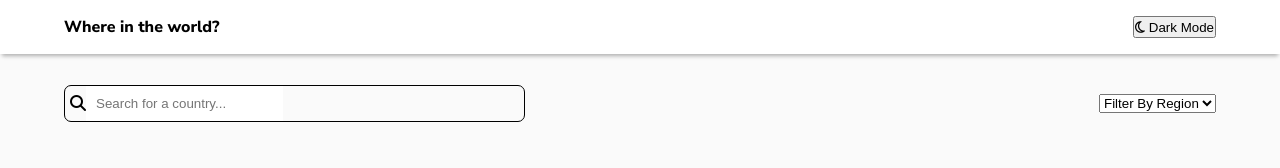
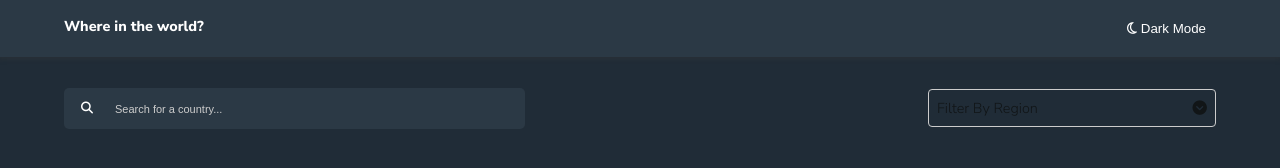
Before and after one commit to 7Creed/KC-task0-Rest-countries, a plain HTML site: page index.html in a window 1280 px wide. Both pictures are taken after a click on the button "Dark Mode". Drawn offline with Linux system fonts and the light colour scheme; no server answers.

Commit message:
fourth commit

```diff
--- a/css/style.css
+++ b/css/style.css
@@ -8,18 +8,22 @@
   /* -main-color: hotpink; */
   /* --pane-padding: 5px 42px; */
   --dark-blue: hsl(209, 23%, 22%); /* (Dark Mode Elements) */
-  --very-dark-blue: hsl(207, 26%, 17%); /* (Dark Mode Background) */
-  --very-dark-blue: hsl(200, 15%, 8%); /* (Light Mode Text) */
+  --very-dark-blue1: hsl(207, 26%, 17%); /* (Dark Mode Background) */
+  --very-dark-blue2: hsl(200, 15%, 8%); /* (Light Mode Text) */
   --dark-gray: hsl(0, 0%, 52%); /* (Light Mode Input) */
   --very-light-gray: hsl(0, 0%, 98%); /* (Light Mode Background) */
   --white: hsl(0, 0%, 100%); /* (Dark Mode Text & Light Mode Elements) */
-  --fs-home: 1rem;
+  --fs-home: 0.9rem;
   --fs-detail: 1.5rem;
 }
 
 .flex {
   display: flex;
   justify-content: space-between;
+}
+
+.hide {
+  display: none;
 }
 
 .container {
@@ -29,13 +33,32 @@
 
 body {
   background: var(--very-light-gray);
+  color: var(--very-dark-blue2);
   font-size: var(--fs-home);
+  font-weight: 300;
   font-family: "Nunito Sans", sans-serif;
   /* font-family: "Poppins", sans-serif; */
 }
 
+/* body.dark-mode {
+  background: var(--very-dark-blue1);
+  color: var(--dark-blue);
+} */
+
+.dark-mode {
+  background: var(--very-dark-blue1);
+  color: var(--very-dark-blue2);
+}
+
+body.dark-mode header {
+  background: var(--dark-blue);
+  color: var(--white);
+  box-shadow: 0px 0px 5px 2px rgba(54, 54, 54, 0.4);
+}
+
 header {
   background: var(--white);
+  color: var(--very-dark-blue2);
   /* background: red; */
   box-shadow: 0px 4px 4px -2px rgba(0, 0, 0, 0.3);
   padding-inline: 0.8rem;
@@ -47,15 +70,107 @@ header .right-header {
   font-weight: 800;
 }
 
-.container input {
-  padding: 10px;
-  /* margin-block-start: 1.5rem; */
-  /* margin-block-end: 1.5rem; */
+header .left-header {
+  /* font-weight: 800; */
+  border: none;
+  /* background-color: var(--white); */
+  background-color: inherit;
+  padding-inline: 10px;
+  padding-block: 5px;
+  cursor: pointer;
 }
 
-.select {
-  margin-block: 1.5rem;
-  /* padding: ; */
+body.dark-mode .left-header {
+  background-color: inherit;
+  color: var(--white);
+}
+
+.body {
+  margin-block-start: 15px;
+  margin-block-end: 20px;
+}
+
+.body .search {
+  background-color: var(--white);
+  justify-content: normal;
+  align-items: center;
+  /* border: 1px solid black; */
+  /* max-width: 60%; */
+  padding-inline: 5px;
+  padding-block: 3px;
+  border-radius: 5px;
+  /* margin-inline-start: 1rem; */
+}
+
+.body .search button {
+  /* width: auto; */
+  padding-inline: 12px;
+  padding-block: 8px;
+  cursor: pointer;
+  background-color: inherit;
+  border: none;
+  font-size: 12px;
+}
+
+body.dark-mode .search {
+  background: var(--dark-blue);
+  /* color: var(--white) */
+}
+
+.container input {
+  background-color: inherit;
+  padding: 10px;
+  width: 100%;
+}
+
+body.dark-mode .search input {
+  color: var(--white);
+}
+
+body.dark-mode .search input::placeholder {
+  color: #ccc;
+  font-size: 11px;
+  font-weight: 300;
+}
+
+body.dark-mode .search button {
+  color: var(--white);
+}
+
+/* Custom Select Button */
+.custom-select {
+  position: relative;
+  margin-block: 1rem;
+  padding: 8px;
+
+  display: inline-block;
+  border: 1px solid #ccc;
+  border-radius: 4px;
+  background-color: transparent;
+}
+
+.custom-select #dropdown-btn {
+  display: flex;
+  justify-content: space-between;
+  width: 100%;
+  cursor: pointer;
+}
+
+.custom-select #dropdown-opt {
+  /* display: none; */
+  position: absolute;
+  top: 110%;
+  right: 0;
+  width: 100%;
+  cursor: pointer;
+}
+
+ul {
+  list-style: none;
+  border: 1px solid #ccc;
+  border-radius: 4px;
+  padding: 8px;
+  /* width: 100%; */
 }
 
 .main_body {
@@ -64,8 +179,15 @@ header .right-header {
 }
 
 .main {
-  background-color: white;
+  background-color: var(--white);
   margin-block-end: 2rem;
+  /* font-weight: 500; */
+}
+
+body.dark-mode .main {
+  background-color: var(--dark-blue);
+  color: var(--very-light-gray);
+  /* font-weight: 300; */
 }
 
 .text {
@@ -81,16 +203,6 @@ button.left {
   border: none;
   padding: 4px;
   /* background: #000; */
-}
-
-.body .flex {
-  justify-content: normal;
-  align-items: center;
-  border: 1px solid black;
-  /* max-width: 60%; */
-  padding-inline: 5px;
-  border-radius: 7px;
-  /* margin-inline-start: 1rem; */
 }
 
 .body .flex input {
@@ -117,7 +229,8 @@ input:focus {
   padding-block: 1rem;
 }
 
-.text-first, .text-second {
+.text-first,
+.text-second {
   padding-block-end: 2rem;
 }
 
@@ -152,10 +265,21 @@ input:focus {
   .body > .container:nth-child(2) {
     display: flex;
     justify-content: end;
-    width: 40%;
+    width: 25%;
     /* margin-inline-end: 0; */
     /* background: #000; */
   }
+
+  /* .custom-select {
+    position: relative;
+    margin-block: 1rem;
+    padding: 8px;
+
+    display: inline-block;
+    border: 1px solid #ccc;
+    border-radius: 4px;
+    background-color: transparent;
+  } */
 
   .main_body {
     width: 90%;
@@ -170,7 +294,8 @@ input:focus {
     aspect-ratio: 2/1;
   }
 
-  .main-country, .text-area {
+  .main-country,
+  .text-area {
     width: 100%;
     display: flex;
     justify-content: space-between;
@@ -203,7 +328,6 @@ input:focus {
     width: 48%;
     justify-content: flex-end;
   }
-
 }
 
 /* Desktop view (projects) */
--- a/index.html
+++ b/index.html
@@ -18,7 +18,7 @@
       crossorigin="anonymous"
     ></script>
   </head>
-  <body class="">
+  <body class="light-mode">
     <header class="">
       <div class="flex container">
         <div class="right-header">Where in the world?</div>
@@ -29,19 +29,25 @@
     </header>
 
     <div class="body">
-      <div class="container flex">
-        <div><i class="fa-solid fa-magnifying-glass"></i></div>
+      <div class="container flex search">
+        <button><i class="fa-solid fa-magnifying-glass"></i></button>
         <input type="text" id="myInput" placeholder="Search for a country..." />
       </div>
-      <div class="container select">
-        <select name="" id="">
-          <option value="">Filter By Region</option>
-          <option value="Africa">Africa</option>
-          <option value="America">America</option>
-          <option value="Asia">Asia</option>
-          <option value="Europe">Europe</option>
-          <option value="Oceania">Oceania</option>
-        </select>
+      <div class="container custom-select">
+        <div id="dropdown-btn">
+          <p>Filter By Region</p>
+          <span><i class="fa-solid fa-circle-chevron-down"></i></span>
+        </div>
+        <div id="dropdown-opt" class="hide">
+          <ul id="country-region">
+            <li value="">All</li>
+            <li value="Africa">Africa</li>
+            <li value="America">America</li>
+            <li value="Asia">Asia</li>
+            <li value="Europe">Europe</li>
+            <li value="Oceania">Oceania</li>
+          </ul>
+        </div>
       </div>
     </div>
     <main>
--- a/js/country.js
+++ b/js/country.js
@@ -3,7 +3,6 @@
 const mainBody = document.querySelector(".main_body");
 const API_URL = "https://restcountries.com/v3.1/";
 
-// localStorage.clear()
 let data = JSON.parse(localStorage.getItem("name")) || [];
 console.log(data);
 console.log("nameObj");
--- a/js/index.js
+++ b/js/index.js
@@ -4,14 +4,16 @@
 // const main = document.getElementsByTagName("main");
 // console.log(main);
 const mainBody = document.querySelector(".main_body");
-const selectElement = document.querySelector(".select");
+const darkModeBtn = document.querySelector(".left-header");
+const selectElement = document.querySelector(".custom-select");
+const dropdownBtn = document.querySelector("#dropdown-btn");
+const dropdownOpt = document.querySelector("#dropdown-opt");
+const countryRegion = document.querySelector("#country-region");
 const inputElement = document.getElementById("myInput");
 const API_URL = "https://restcountries.com/v3.1/";
 const TIMEOUT_SEC = 10;
 let arrayOfCodes = [];
 // console.log(arrayOfCodes)
-
-// localStorage.clear()
 
 // Helpers
 const timeout = function (s) {
@@ -66,7 +68,6 @@ const generateMarkUp = function (data) {
 
     mainBody.insertAdjacentHTML("beforeend", markup);
   });
-  // newData.sort((a, b) => a - b);
 };
 
 mainBody.addEventListener("click", getDataSet);
@@ -156,18 +157,31 @@ const renderRegion = async function (region) {
 };
 
 selectElement.addEventListener("click", function (e) {
-  console.log(e.target.value);
-  const region = e.target.value;
-  if (!region) displayBody();
-  renderRegion(region);
+  e.preventDefault();
+  if (e.target.closest("#dropdown-btn")) dropdownOpt.classList.toggle("hide");
+  // console.log(e.target.value);
+  // console.log(e.target.textContent);
+  // const region = e.target.value;
+  // if (!region) return;
+  // renderRegion(region);
 });
+
+// Look at later (tomorrow)
+countryRegion.addEventListener('click', function(e) {
+  if (!e.target) return
+  const region = e.target.textContent;
+  // console.log(e.target.textContent);
+  if (region === 'All') displayBody()
+  renderRegion(region)
+  dropdownOpt.classList.add("hide");
+})
 
 inputElement.addEventListener("input", async function (e) {
   mainBody.innerHTML = "";
   const inputValue = e.target.value;
   const data = await getJson(`${API_URL}all`);
   // console.log(inputValue);
-  if (!inputValue) displayBody()
+  if (!inputValue) displayBody();
   const inputSearch = data.filter((item) =>
     item.name.common
       .toLowerCase()
@@ -176,6 +190,12 @@ inputElement.addEventListener("input", async function (e) {
   generateMarkUp(inputSearch);
 });
 
+darkModeBtn.addEventListener("click", function () {
+  // console.log('clicked');
+  document.body.classList.toggle("dark-mode");
+  // document.body.setAttribute('id', 'dark-mode')
+});
+
 const array = [1, 2, 2, 3, 4, 4, 5, 5, 6, 7, 7, 8];
 
 const uniqueElements = array.filter((value, index, self) => {
```
